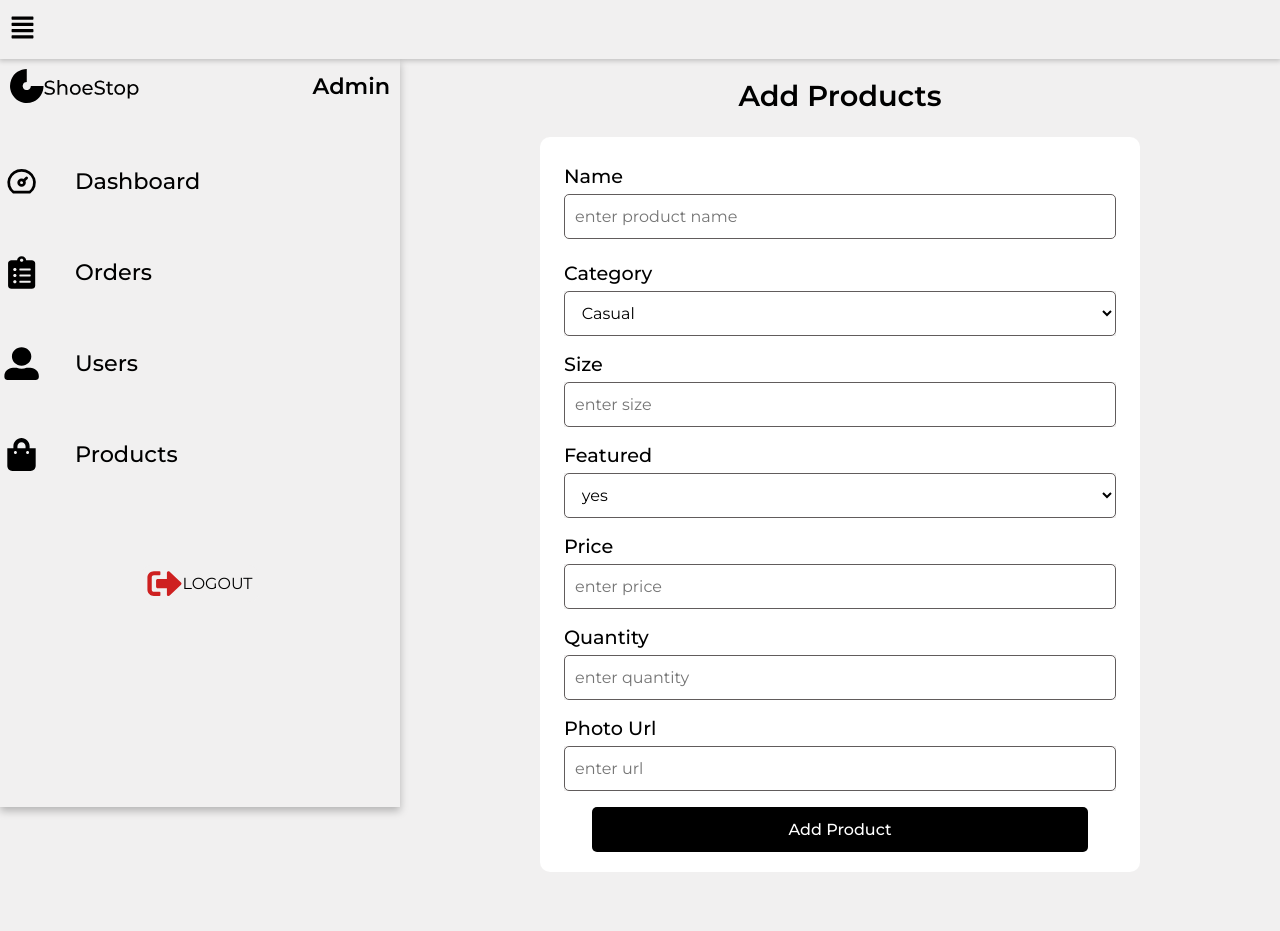
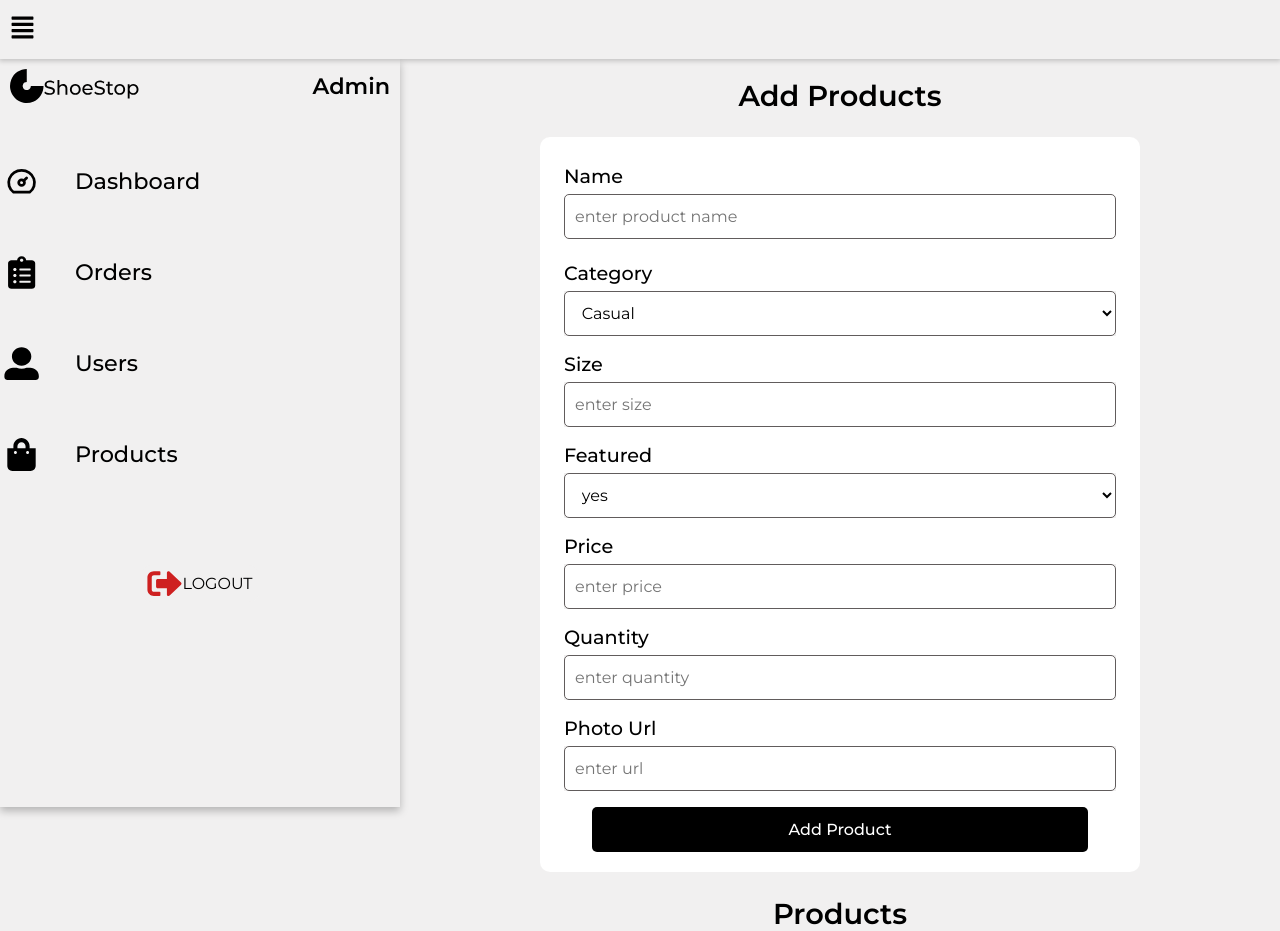
Before and after one commit to sakshi-beep/ShoeStop, a PHP site: page /admin/screens/addProduct.php in a window 1280 px wide. Before the commit the page ends 872 px from the top, so only its background shows below. Run offline with PHP 8.4, Linux system fonts and the light colour scheme.

Commit message:
testing css properties

```diff
--- a/admin/css/addProduct.css
+++ b/admin/css/addProduct.css
@@ -10,13 +10,13 @@
   font-family: "Montserrat";
 }
 
-.maincontainer {
+.main-container {
   display: flex;
 }
 
-#products-container {
+#products-form-container {
   padding: 0rem 1rem;
-
+align-items: center;
   display: flex;
   width: 100%;
   gap: 1.5rem;
@@ -35,7 +35,7 @@
   display: flex;
   justify-content: center;
   width: 100%;
-  align-self:center;
+  /* align-self:center; */
   max-width:500px;
   align-items: center;
   background-color: white;
--- a/admin/css/adminSideBar.css
+++ b/admin/css/adminSideBar.css
@@ -112,7 +112,8 @@
 
   @media (min-width: 768px) {
     #menu-container {
-      position: relative;
+      position: sticky;
+      top:55px;
       display: flex;
       max-width: 400px;
       height: 93.5vh;
--- a/admin/screens/addProduct.php
+++ b/admin/screens/addProduct.php
@@ -25,9 +25,9 @@ const getPhotoUrl = () => {
 <body>
     <?php require '../includes/adminNav.php'?>
 
-    <div class="maincontainer">
+    <div class="main-container">
         <?php require '../includes/adminSideBar.php'?>
-        <div id="products-container">
+        <div id="products-form-container">
             <label class="container-title">Add Products</label>
             <div id="add-products">
                 <form class="add-products-form" action="../helpers/handleAddProduct.php" method="POST">
@@ -96,6 +96,13 @@ const getPhotoUrl = () => {
                     <button onclick="event.preventDefault()" id="btn-submit">Add Product</button>
                 </form>
             </div>
+            <div class="products-container">
+                <label class="container-title">Products</label>
+                <div class="allproducts-container"></div>
+                <?php
+
+                ?>
+            </div>
         </div>
     </div>
 
--- a/includes/nav.php
+++ b/includes/nav.php
@@ -11,9 +11,9 @@ $fullname = $_SESSION['fullname'];
         <img src="./images/hamburger.svg">
     </button>
     <div class="navbar-collapse collapse" id="navbar">
-        <form class="form-group-lg d-flex mx-auto p-2">
+        <form class="form-group-lg d-flex mx-auto p-2" >
             <input class="form-control input-lg" type="search" placeholder="Search in the store"
-                aria-label="Search for products" id="search-input" />
+                aria-label="Search for products" id="search-input"/>
 
             <button style="background:none; border:none;margin-left:10px; border-radius:10px"><img
                     src="./images/search-icon.svg"></button>
--- a/js/login.js
+++ b/js/login.js
@@ -1,4 +1,5 @@
-const userLogin=()=> {
+function userLogin(){
+  console.log("thsi");
   event.preventDefault();
   let email = jQuery("#email-input").val();
   let password = jQuery("#password-input").val();
```
Also changed, not shown: includes/allproducts.php (added).
